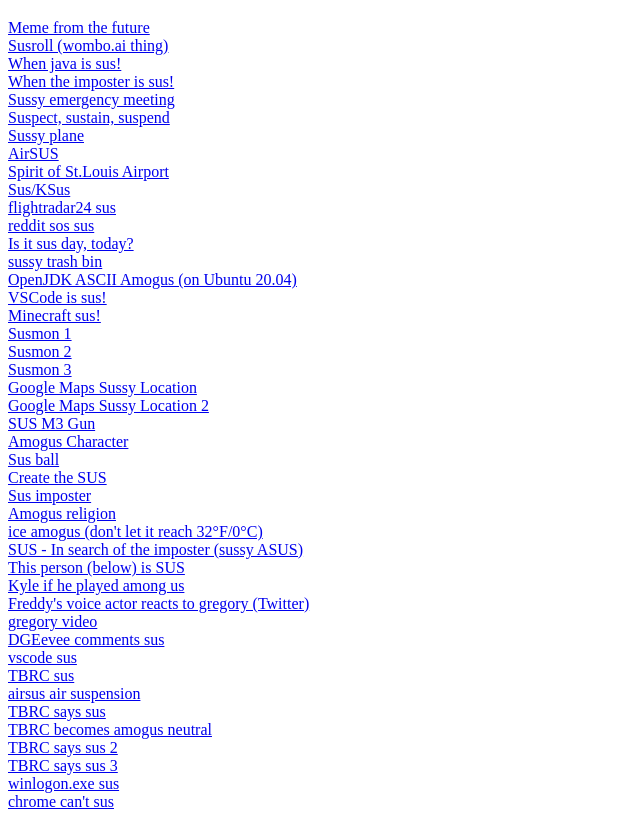
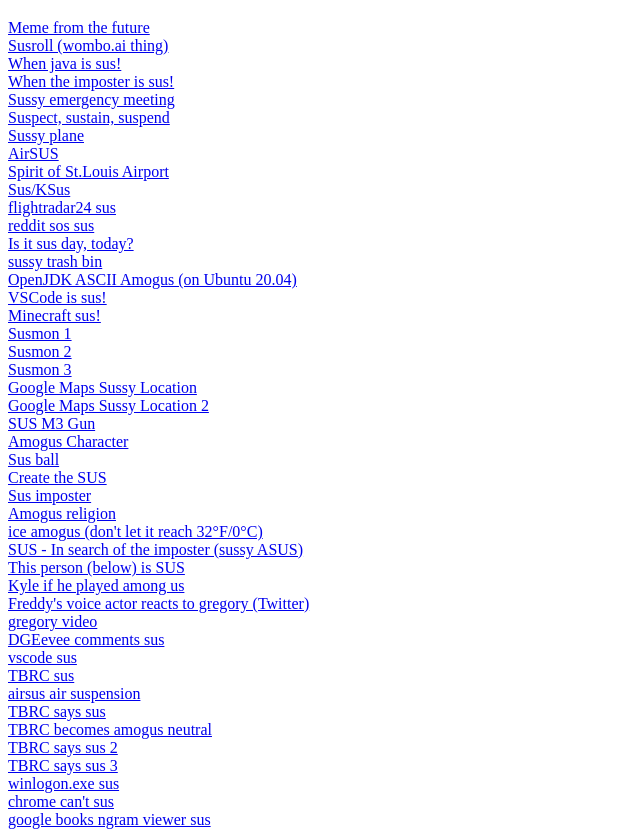
Before and after one commit to NT-Cat-1/sus-archive, a plain HTML site: page index.html in a window 1280 px wide. Shown: the part 115-952 px from the top of the page, without its empty margins (0-640 px from the left). Drawn offline with Linux system fonts and the light colour scheme.

Commit message:
add more sus

```diff
--- a/index.html
+++ b/index.html
@@ -52,6 +52,7 @@
   <a href="./TBRC says sus 3.png">TBRC says sus 3</a><br>
   <a href="./winlogon sus.png">winlogon.exe sus</a><br>
   <a href="./chrome i can't sus.png">chrome can't sus</a><br>
+  <a href="./google books ngram sus.jpg">google books ngram viewer sus</a><br>
 </div>
 
 </body>
```
Also changed, not shown: google books ngram sus.jpg (added).
